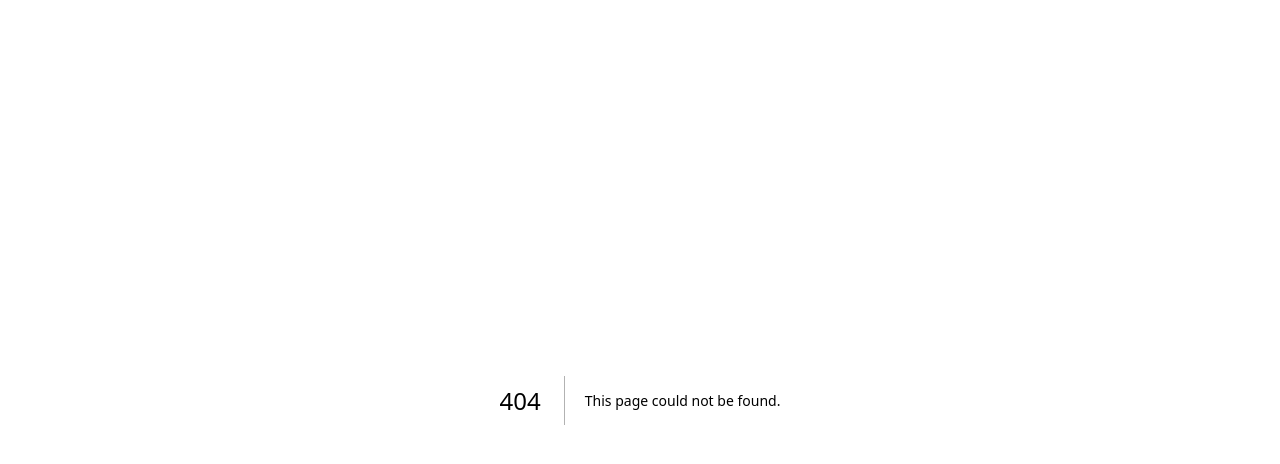
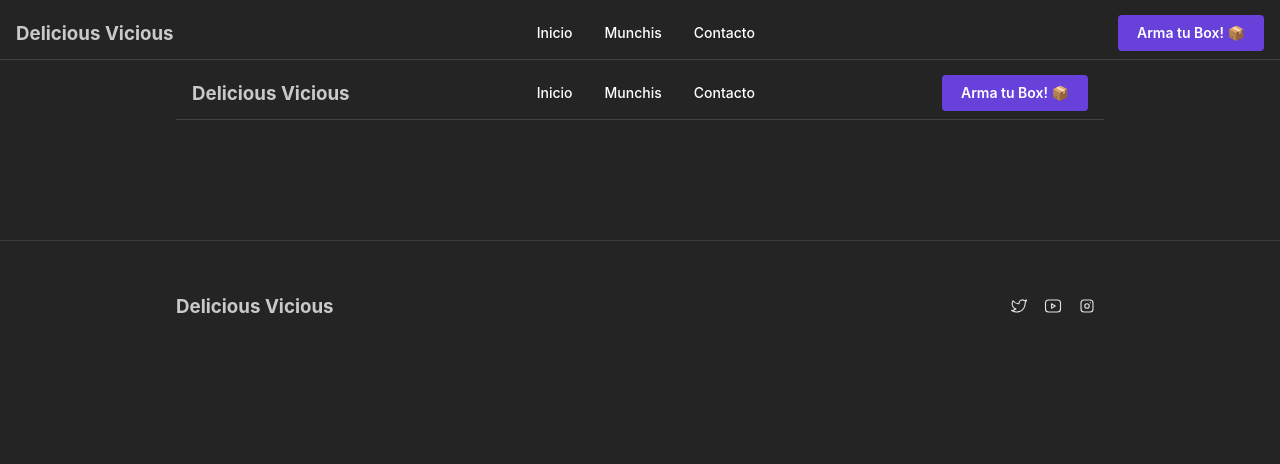
Before and after one commit to MefitHp/delicious-vicious, a Next.js app: page /components/shared/Nav in a window 1280 px wide. Before the commit this address had no page. Shown: the top 464 px of the page. Built offline with nearby package versions, Linux system fonts and the light colour scheme.

Commit message:
[dev] Add base layout

```diff
--- a/src/pages/_app.tsx
+++ b/src/pages/_app.tsx
@@ -1,11 +1,13 @@
 import "@mantine/core/styles.css";
 import Head from "next/head";
-import { MantineProvider } from "@mantine/core";
+import { Container, MantineProvider } from "@mantine/core";
+import Nav from "./components/shared/Nav";
 import { theme } from "../../theme";
+import { Footer } from "./components/shared/Footer";
 
 export default function App({ Component, pageProps }: any) {
   return (
-    <MantineProvider theme={theme}>
+    <MantineProvider theme={theme} defaultColorScheme="dark">
       <Head>
         <title>Delicious Vicious 🍪</title>
         <meta
@@ -14,7 +16,11 @@ export default function App({ Component, pageProps }: any) {
         />
         <link rel="shortcut icon" href="/favicon.svg" />
       </Head>
-      <Component {...pageProps} />
+      <Nav />
+      <Container>
+        <Component {...pageProps} />
+      </Container>
+      <Footer />
     </MantineProvider>
   );
 }
--- /dev/null
+++ b/src/pages/components/shared/Footer.module.css
@@ -0,0 +1,23 @@
+.footer {
+  margin-top: rem(120px);
+  border-top: rem(1px) solid
+    light-dark(var(--mantine-color-gray-2), var(--mantine-color-dark-5));
+}
+
+.inner {
+  display: flex;
+  justify-content: space-between;
+  align-items: center;
+  padding-top: var(--mantine-spacing-xl);
+  padding-bottom: var(--mantine-spacing-xl);
+
+  @media (max-width: $mantine-breakpoint-xs) {
+    flex-direction: column;
+  }
+}
+
+.links {
+  @media (max-width: $mantine-breakpoint-xs) {
+    margin-top: var(--mantine-spacing-md);
+  }
+}
--- /dev/null
+++ b/src/pages/components/shared/Footer.tsx
@@ -0,0 +1,42 @@
+import { Container, Group, ActionIcon, rem } from "@mantine/core";
+import {
+  IconBrandTwitter,
+  IconBrandYoutube,
+  IconBrandInstagram,
+} from "@tabler/icons-react";
+import classes from "./Footer.module.css";
+
+export function Footer() {
+  return (
+    <div className={classes.footer}>
+      <Container className={classes.inner}>
+        <h3>Delicious Vicious</h3>
+        <Group
+          gap={0}
+          className={classes.links}
+          justify="flex-end"
+          wrap="nowrap"
+        >
+          <ActionIcon size="lg" color="gray" variant="subtle">
+            <IconBrandTwitter
+              style={{ width: rem(18), height: rem(18) }}
+              stroke={1.5}
+            />
+          </ActionIcon>
+          <ActionIcon size="lg" color="gray" variant="subtle">
+            <IconBrandYoutube
+              style={{ width: rem(18), height: rem(18) }}
+              stroke={1.5}
+            />
+          </ActionIcon>
+          <ActionIcon size="lg" color="gray" variant="subtle">
+            <IconBrandInstagram
+              style={{ width: rem(18), height: rem(18) }}
+              stroke={1.5}
+            />
+          </ActionIcon>
+        </Group>
+      </Container>
+    </div>
+  );
+}
--- /dev/null
+++ b/src/pages/components/shared/Nav.module.css
@@ -0,0 +1,52 @@
+.header {
+  height: rem(60px);
+  padding-left: var(--mantine-spacing-md);
+  padding-right: var(--mantine-spacing-md);
+  border-bottom: rem(1px) solid
+    light-dark(var(--mantine-color-gray-3), var(--mantine-color-dark-4));
+}
+
+.link {
+  display: flex;
+  align-items: center;
+  height: 100%;
+  padding-left: var(--mantine-spacing-md);
+  padding-right: var(--mantine-spacing-md);
+  text-decoration: none;
+  color: light-dark(var(--mantine-color-black), var(--mantine-color-white));
+  font-weight: 500;
+  font-size: var(--mantine-font-size-sm);
+
+  @mixin hover {
+    background-color: light-dark(
+      var(--mantine-color-gray-0),
+      var(--mantine-color-dark-6)
+    );
+  }
+}
+
+.subLink {
+  width: 100%;
+  padding: var(--mantine-spacing-xs) var(--mantine-spacing-md);
+  border-radius: var(--mantine-radius-md);
+
+  @mixin hover {
+    background-color: light-dark(
+      var(--mantine-color-gray-0),
+      var(--mantine-color-dark-7)
+    );
+  }
+}
+
+.dropdownFooter {
+  background-color: light-dark(
+    var(--mantine-color-gray-0),
+    var(--mantine-color-dark-7)
+  );
+  margin: calc(var(--mantine-spacing-md) * -1);
+  margin-top: var(--mantine-spacing-sm);
+  padding: var(--mantine-spacing-md) calc(var(--mantine-spacing-md) * 2);
+  padding-bottom: var(--mantine-spacing-xl);
+  border-top: rem(1px) solid
+    light-dark(var(--mantine-color-gray-1), var(--mantine-color-dark-5));
+}
--- /dev/null
+++ b/src/pages/components/shared/Nav.tsx
@@ -0,0 +1,66 @@
+import { Group, Button, Divider, Box, Burger, Drawer } from "@mantine/core";
+import { useDisclosure } from "@mantine/hooks";
+import classes from "./Nav.module.css";
+
+const Nav = () => {
+  const [drawerOpened, { toggle: toggleDrawer, close: closeDrawer }] =
+    useDisclosure(false);
+
+  return (
+    <Box>
+      <header className={classes.header}>
+        <Group justify="space-between" h="100%">
+          <h3>Delicious Vicious</h3>
+          <Group h="100%" gap={0} visibleFrom="sm">
+            <a href="#" className={classes.link}>
+              Inicio
+            </a>
+            <a href="#" className={classes.link}>
+              Munchis
+            </a>
+            <a href="#" className={classes.link}>
+              Contacto
+            </a>
+          </Group>
+
+          <Group visibleFrom="sm">
+            <Button>Arma tu Box! 📦</Button>
+          </Group>
+
+          <Burger
+            opened={drawerOpened}
+            onClick={toggleDrawer}
+            hiddenFrom="sm"
+          />
+        </Group>
+      </header>
+
+      <Drawer
+        opened={drawerOpened}
+        onClose={closeDrawer}
+        size="100%"
+        padding="md"
+        title="Navigation"
+        hiddenFrom="sm"
+        zIndex={1000000}
+      >
+        <Divider my="sm" />
+        <a href="#" className={classes.link}>
+          Home
+        </a>
+        <a href="#" className={classes.link}>
+          Munchies
+        </a>
+        <a href="#" className={classes.link}>
+          Contacto
+        </a>
+        <Divider my="sm" />
+        <Group justify="center" grow pb="xl" px="md">
+          <Button>Arma tu Box! 📦</Button>
+        </Group>
+      </Drawer>
+    </Box>
+  );
+};
+
+export default Nav;
```
Also changed, not shown: src/pages/index.tsx (+4 -4 lines), 1 other file (tests, documents, lock files or other folders).
